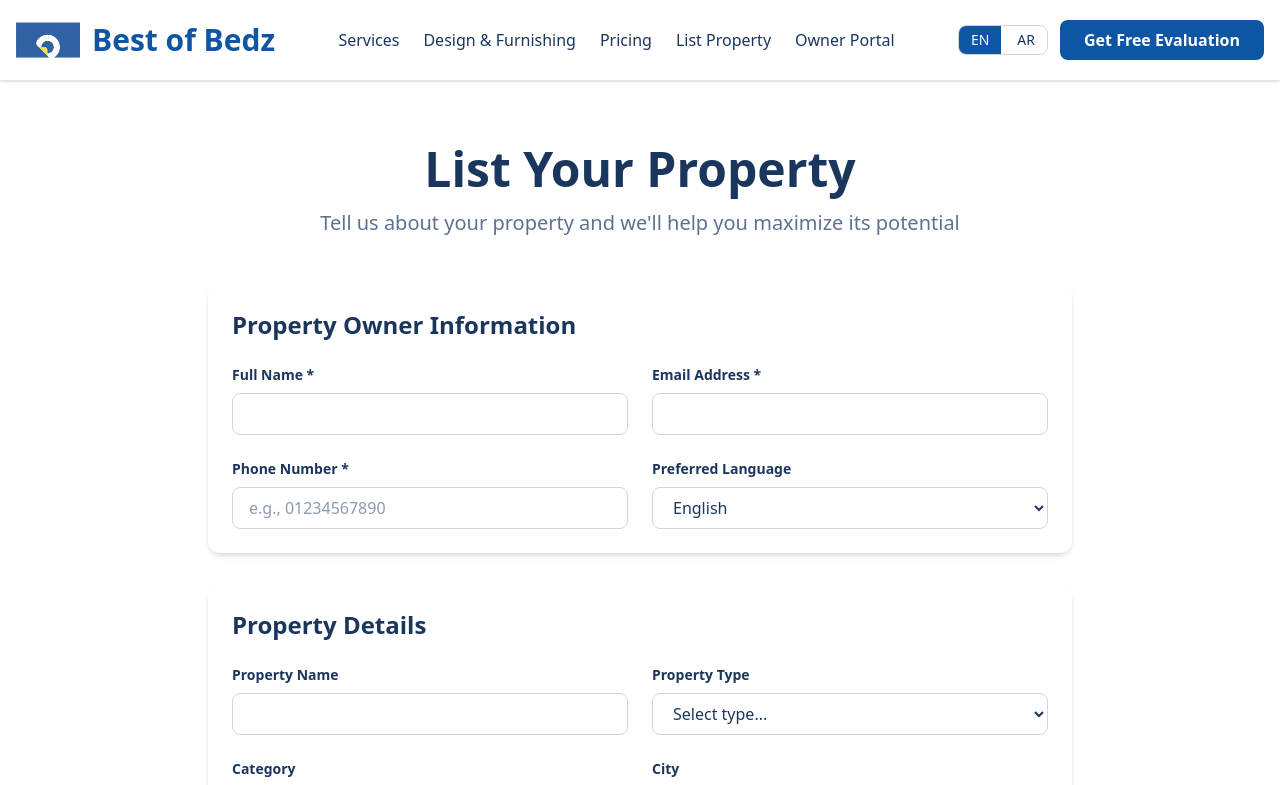
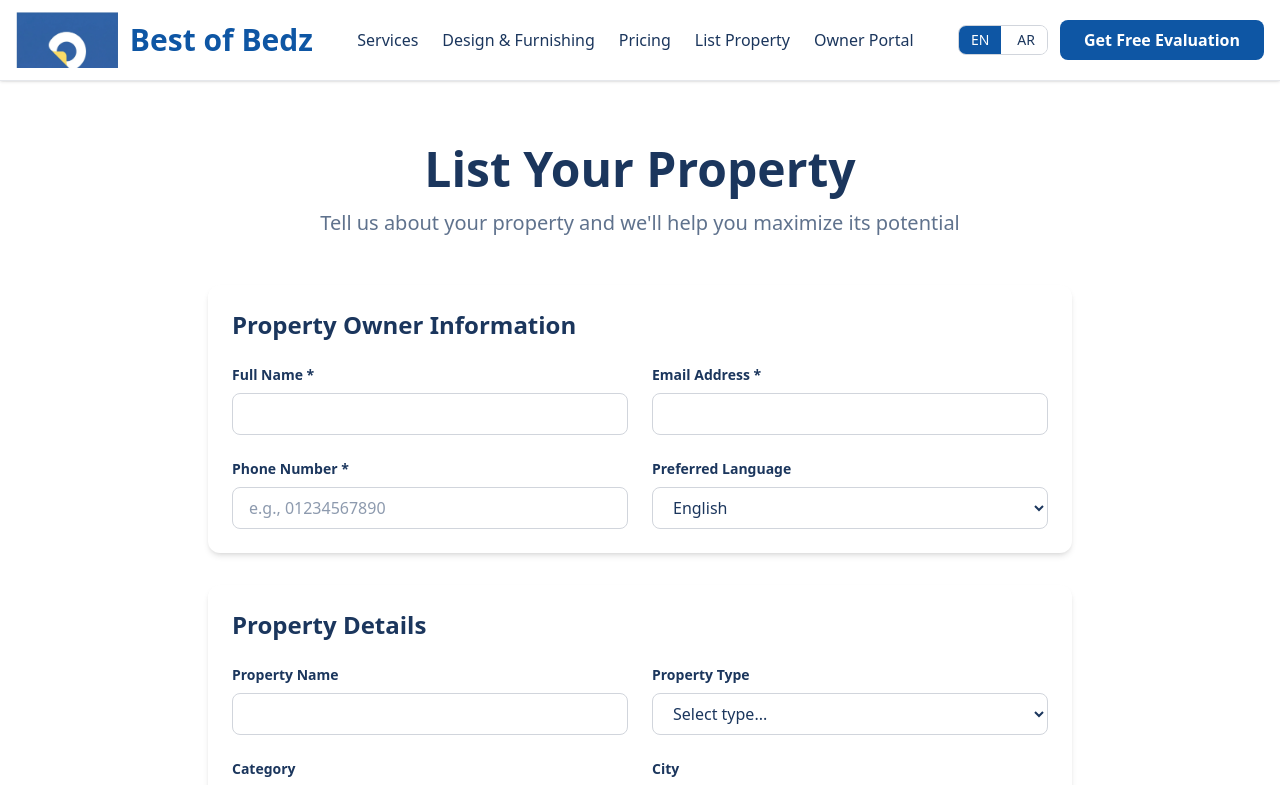
Before and after one commit to HASSANBOB533/property-mgtg-new, a Next.js app: page /en/list-property in a window 1280 px wide. Shown: the top 785 px of the page. Built offline with nearby package versions, Linux system fonts and the light colour scheme.

Commit message:
Update header with icon on blue background + Best of Bedz text (exact design)

```diff
--- a/components/Header.tsx
+++ b/components/Header.tsx
@@ -26,11 +26,11 @@ export default function Header() {
           {/* Logo */}
           <Link href={`/${locale}`} className="flex items-center gap-3" aria-label="Best of Bedz Home">
             <Image
-              src="/header-icon.png"
-              alt="Best of Bedz Icon"
-              width={56}
-              height={56}
-              className="w-12 h-12 md:w-14 md:h-14 lg:w-16 lg:h-16"
+              src="/header-logo.png"
+              alt="Best of Bedz Logo"
+              width={130}
+              height={72}
+              className="h-10 w-auto md:h-12 lg:h-14"
               priority
             />
             <span className="text-xl md:text-2xl lg:text-3xl font-bold text-blue-primary">
```
Also changed, not shown: public/header-logo.png (added).
